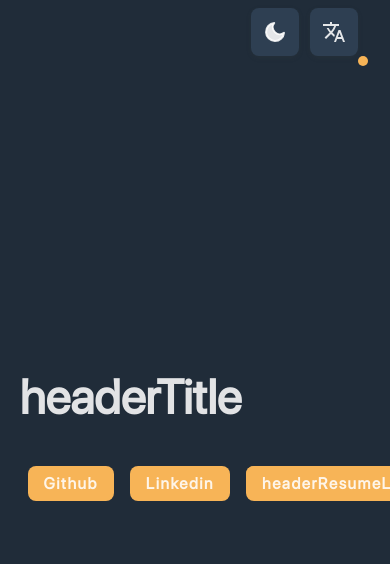
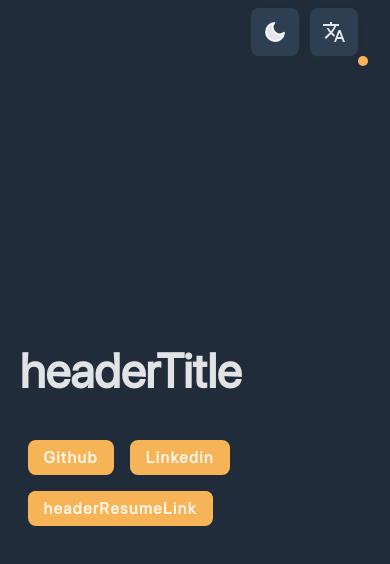
Before and after one commit to tzivigelstein/portfolio, a React (Create React App) app: page / in a window 390 px wide. Shown: the top 564 px of the page. Built offline with nearby package versions, Linux system fonts and the light colour scheme; no server answers.

Commit message:
Fix responsive header issues

```diff
--- a/src/components/Header/header.module.css
+++ b/src/components/Header/header.module.css
@@ -17,16 +17,23 @@
   width: 80%;
 }
 
+.headerTitleContainer {
+  width: 100%;
+}
+
 .headerTitle {
   color: var(--text-color);
   font-size: 3rem;
   transition: 0.3s ease-in-out color;
+  white-space: normal;
 }
 
 .headerLinksContainer {
+  display: flex;
   align-items: center;
-  display: flex;
   width: max-content;
+  flex-wrap: wrap;
+  width: 100%;
 }
 
 .hiddenResumeDownloadContainer {
@@ -101,5 +108,6 @@
 @media (max-width: 480px) {
   .headerMain {
     width: 90%;
+    grid-template-columns: none;
   }
 }
```
